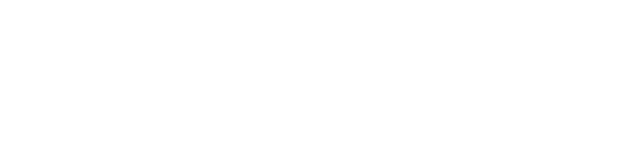
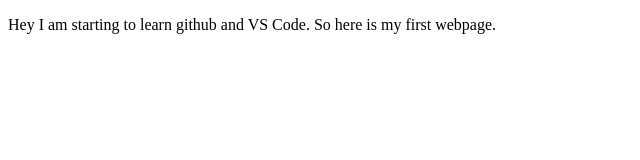
Before and after one commit to srawal7/Shriya, a plain HTML site: page index.html in a window 1280 px wide. Shown: the whole page, without its empty margins (0-640 px from the left). Drawn offline with Linux system fonts and the light colour scheme.

Commit message:
basic layout

```diff
--- a/index.html
+++ b/index.html
@@ -1 +1,13 @@
 <!doctype html>
+<html>
+    <head>
+        <title>
+            Home Page
+        </title>
+    </head>
+    <body>
+        <p>
+            Hey I am starting to learn github and VS Code. So here is my first webpage.
+        </p>
+    </body>
+</html>
```
